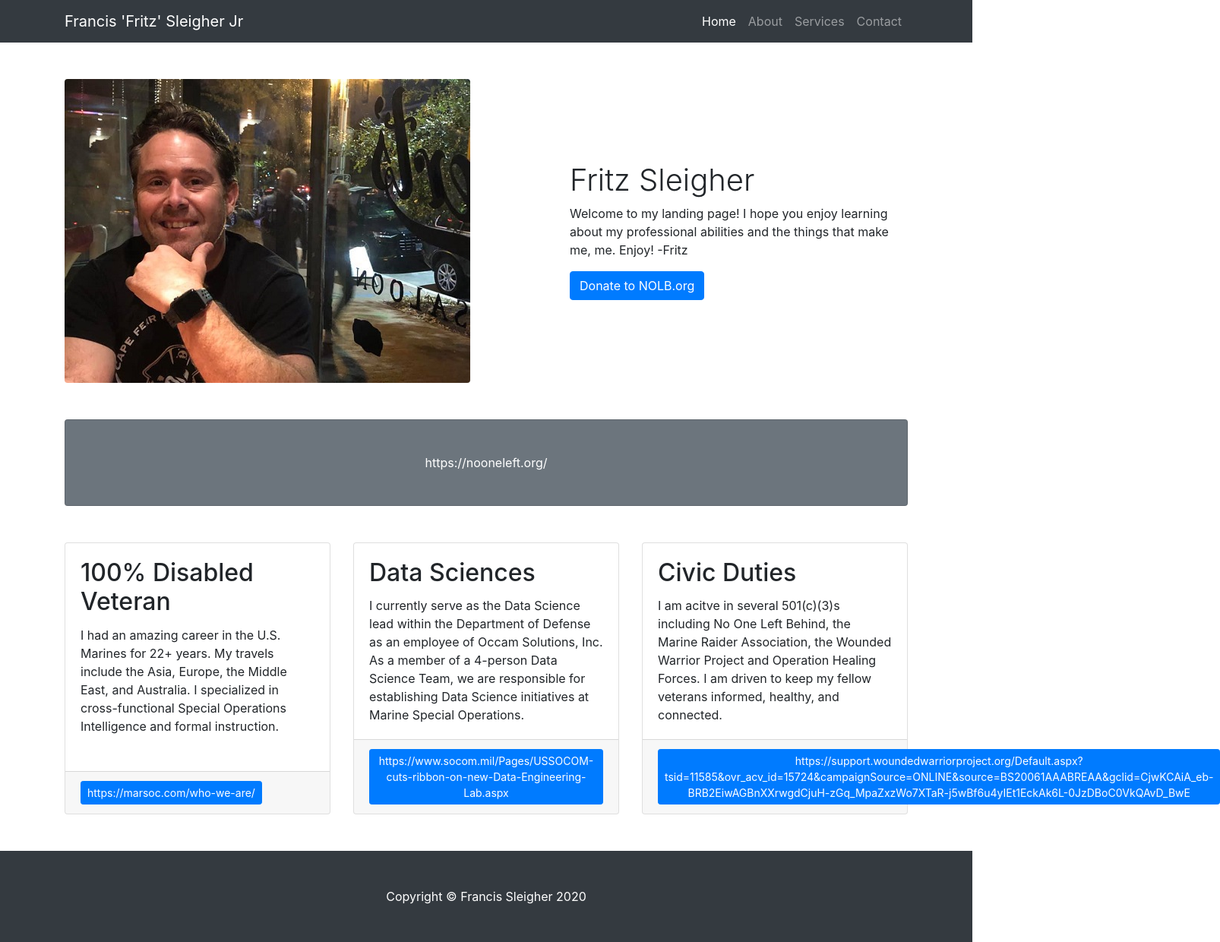
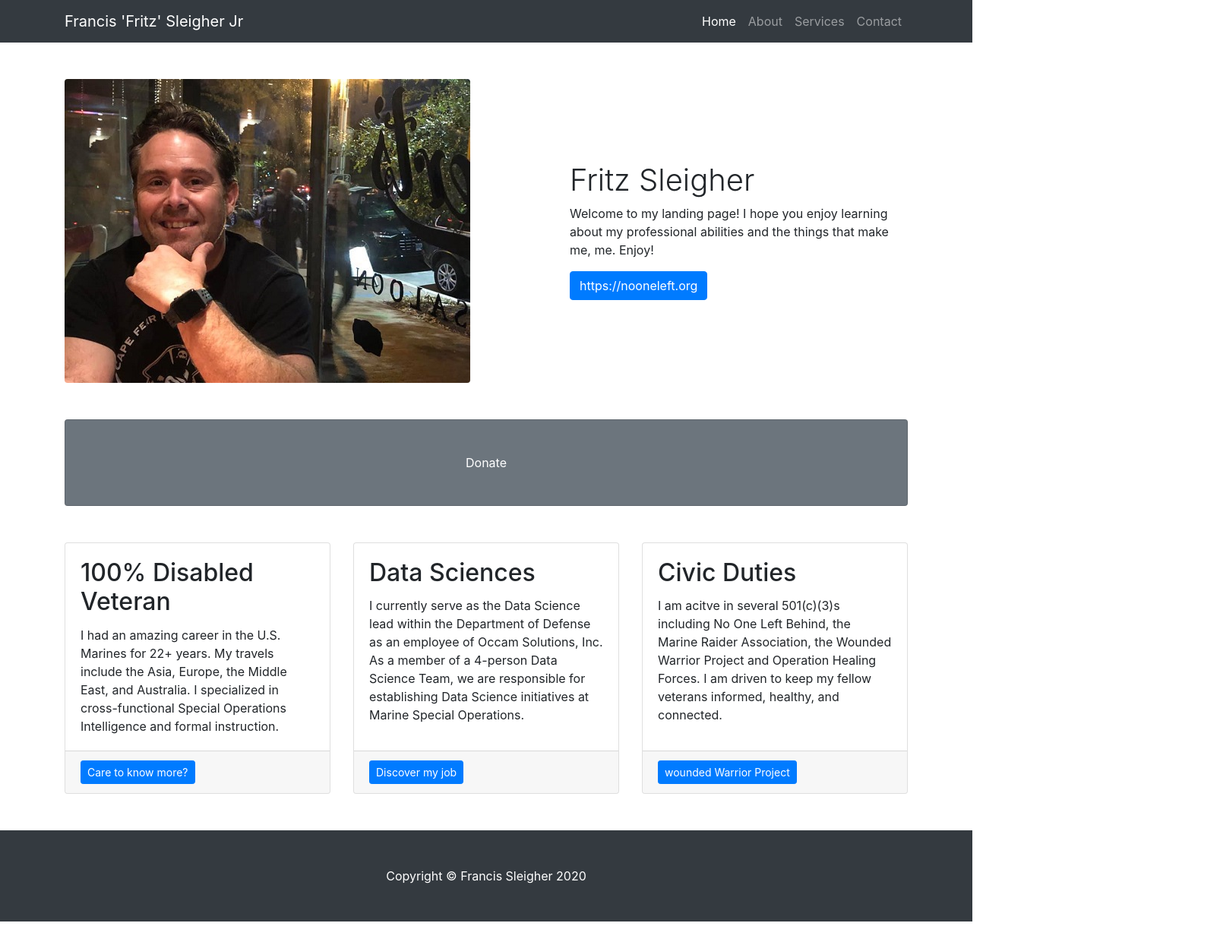
Before and after one commit to Br3auXChach0/fritzsleigher.github.io, a website: page index.html in a window 1280 px wide. Shown: the whole page at 76% size, 1606 px wide, since content can reach past the window. After the commit the page ends 1213 px from the top, so only its background shows below. Drawn offline with Linux system fonts and the light colour scheme; files whose address does not match are found by name.

Commit message:
Update index.html

```diff
--- a/index.html
+++ b/index.html
@@ -54,13 +54,13 @@
     <!-- Heading Row -->
     <div class="row align-items-center my-5">
       <div class="col-lg-7">
-        <img class="img-fluid rounded mb-4 mb-lg-0" src="https://github.com/Br3auXChach0/fritzsleigher.github.io/blob/main/IMGs/DCFull.jpg" alt="">
+        <img class="img-fluid rounded mb-4 mb-lg-0" src="IMG\DCFull.jpg" alt="">
       </div>
       <!-- /.col-lg-8 -->
       <div class="col-lg-5">
         <h1 class="font-weight-light">Fritz Sleigher</h1>
-        <p>Welcome to my landing page! I hope you enjoy learning about my professional abilities and the things that make me, me. Enjoy!  -Fritz</p>
-        <a class="btn btn-primary" href="#">Donate to NOLB.org</a>
+        <p>Welcome to my landing page! I hope you enjoy learning about my professional abilities and the things that make me, me. Enjoy!</p>
+        <a class="btn btn-primary" href="#">https://nooneleft.org</a>
       </div>
       <!-- /.col-md-4 -->
     </div>
@@ -69,7 +69,7 @@
     <!-- Donate to NOLB.org well -->
     <div class="card text-white bg-secondary my-5 py-4 text-center">
       <div class="card-body">
-        <p class="text-white m-0">https://nooneleft.org/</p>
+        <p class="text-white m-0">Donate</p>
       </div>
     </div>
 
@@ -82,7 +82,7 @@
             <p class="card-text">I had an amazing career in the U.S. Marines for 22+ years. My travels include the Asia, Europe, the Middle East, and Australia. I specialized in cross-functional Special Operations Intelligence and formal instruction.</p>
           </div>
           <div class="card-footer">
-            <a href="#" class="btn btn-primary btn-sm">https://marsoc.com/who-we-are/</a>
+            <a href="https://marsoc.com/who-we-are/" class="btn btn-primary btn-sm">Care to know more?</a>
           </div>
         </div>
       </div>
@@ -94,7 +94,7 @@
             <p class="card-text">I currently serve as the Data Science lead within the Department of Defense as an employee of Occam Solutions, Inc. As a member of a 4-person Data Science Team, we are responsible for establishing Data Science initiatives at Marine Special Operations.</p>
           </div>
           <div class="card-footer">
-            <a href="#" class="btn btn-primary btn-sm">https://www.socom.mil/Pages/USSOCOM-cuts-ribbon-on-new-Data-Engineering-Lab.aspx</a>
+            <a href="https://www.socom.mil/Pages/USSOCOM-cuts-ribbon-on-new-Data-Engineering-Lab.aspx" class="btn btn-primary btn-sm">Discover my job</a>
           </div>
         </div>
       </div>
@@ -106,7 +106,7 @@
             <p class="card-text">I am acitve in several 501(c)(3)s including No One Left Behind, the Marine Raider Association, the Wounded Warrior Project and Operation Healing Forces. I am driven to keep my fellow veterans informed, healthy, and connected. </p>
           </div>
           <div class="card-footer">
-            <a href="#" class="btn btn-primary btn-sm">https://support.woundedwarriorproject.org/Default.aspx?tsid=11585&ovr_acv_id=15724&campaignSource=ONLINE&source=BS20061AAABREAA&gclid=CjwKCAiA_eb-BRB2EiwAGBnXXrwgdCjuH-zGq_MpaZxzWo7XTaR-j5wBf6u4yIEt1EckAk6L-0JzDBoC0VkQAvD_BwE</a>
+            <a href="https://support.woundedwarriorproject.org/Default.aspx?tsid=11585&ovr_acv_id=15724&campaignSource=ONLINE&source=BS20061AAABREAA&gclid=CjwKCAiA_eb-BRB2EiwAGBnXXrwgdCjuH-zGq_MpaZxzWo7XTaR-j5wBf6u4yIEt1EckAk6L-0JzDBoC0VkQAvD_BwE" class="btn btn-primary btn-sm">wounded Warrior Project</a>
           </div>
         </div>
       </div>
```
